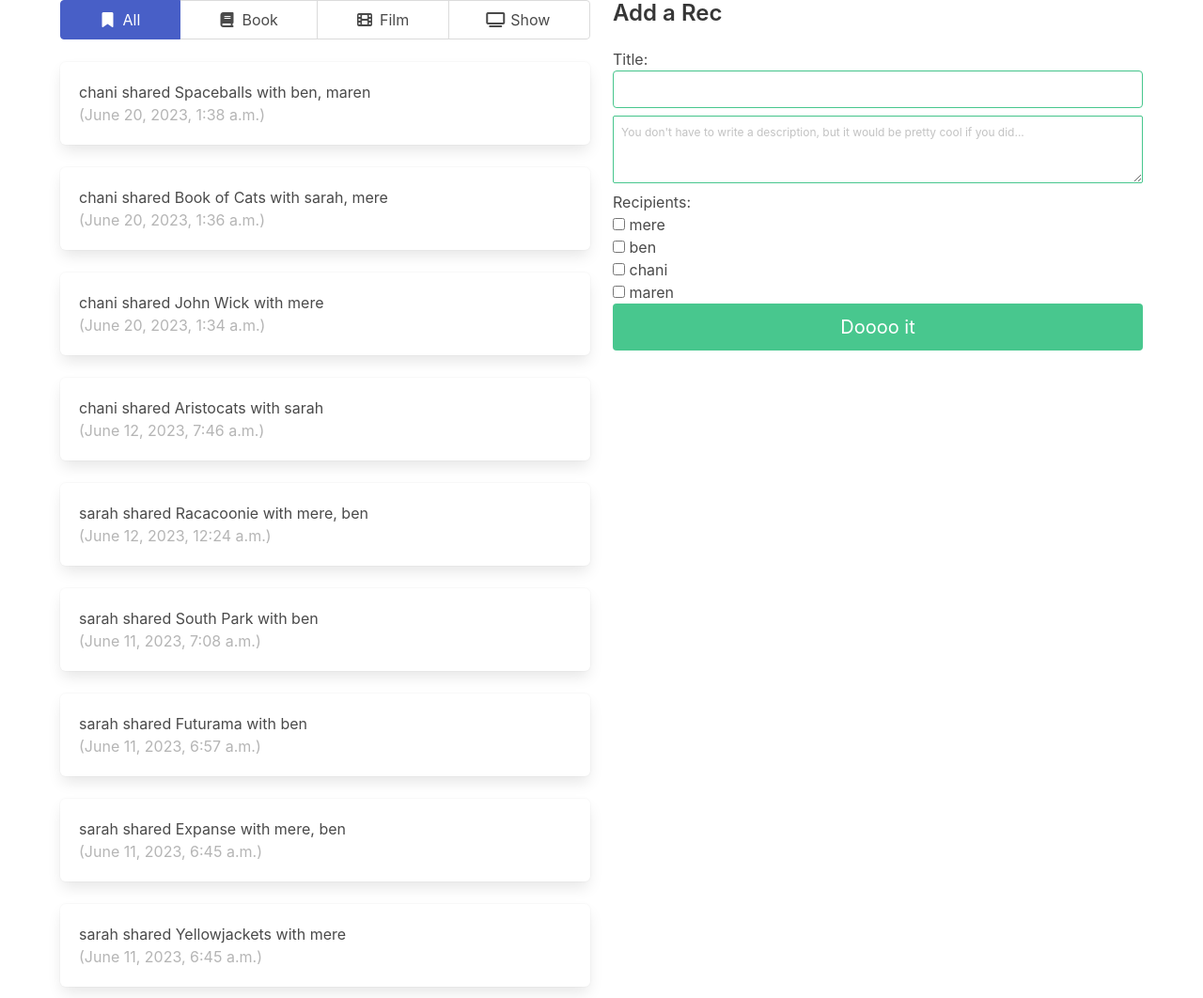
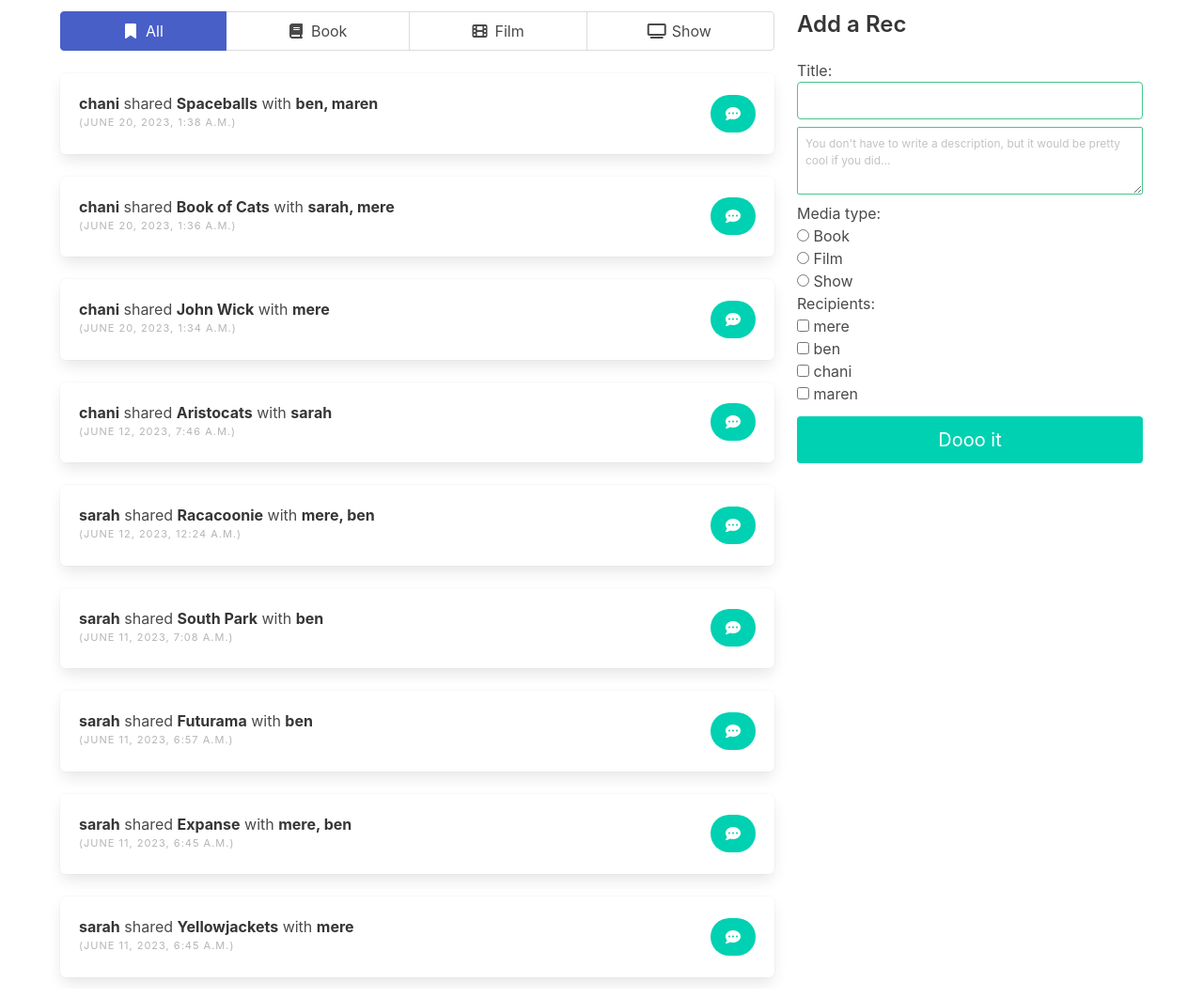
Before and after one commit to sarahelizabeth/watch-this-shit, a Django app: page / in a window 1280 px wide. Shown: the part 70-1132 px from the top of the page at 94% size. Run offline with Django 3.2, Linux system fonts and the light colour scheme; a user stored in the database is signed in; data comes from the database, SQL or seed files in the repository; both versions use the stored data as it was after the commit; some libraries are stand-ins or nearby versions; some web fonts are replaced.

Commit message:
got media type working in the form

```diff
--- a/social/urls.py
+++ b/social/urls.py
@@ -20,7 +20,6 @@ from django.contrib.auth import views
 urlpatterns = [
     path('admin/', admin.site.urls),
     path('', include('watchthisshit.urls')),
-    # path("accounts/", include("django.contrib.auth.urls")),
     path('accounts/login/', views.LoginView.as_view(), name='login'),
     path('accounts/logout/', views.LogoutView.as_view(next_page='/'), name='logout'),
     path('accounts/password-change/', views.PasswordChangeView.as_view(template_name='registration/password-change.html'), name='password-change'),
--- a/watchthisshit/forms.py
+++ b/watchthisshit/forms.py
@@ -1,6 +1,11 @@
 from django import forms
-from django.db.models.base import Model
-from .models import Profile, Recommendation
+from .models import Profile, Recommendation, MediaType
+
+MEDIA_CHOICES = (
+  ("Film", "Film"),
+  ("Show", "TV Show"),
+  ("Book", "Book"),
+)
 
 class RecForm(forms.ModelForm):
   title = forms.CharField(widget=forms.TextInput(
@@ -19,10 +24,14 @@ class RecForm(forms.ModelForm):
     queryset=None,
     widget=forms.CheckboxSelectMultiple
   )
+  media_type = forms.ModelChoiceField(
+    queryset=MediaType.objects.exclude(name__exact="Media"),
+    widget=forms.RadioSelect()
+  )
 
   class Meta:
     model = Recommendation
-    fields = ["title", "description", "recipients"]
+    fields = ["title", "description", "media_type", "recipients"]
 
   def __init__(self, *args, **kwargs):
     super().__init__(*args, **kwargs)
--- a/watchthisshit/templates/base.html
+++ b/watchthisshit/templates/base.html
@@ -76,7 +76,7 @@
     </nav>
 
     <div class="container">
-      <div class="columns">
+      <div class="columns mt-0">
         {% block content %}
         {% endblock %}
       </div>
--- a/watchthisshit/templates/watchthisshit/dashboard.html
+++ b/watchthisshit/templates/watchthisshit/dashboard.html
@@ -5,7 +5,6 @@
 {% block content %}
 
 <div class="column is-one-half">
-
   <div class="tabs is-toggle is-fullwidth">
     <ul>
       <li class="is-active">
@@ -27,20 +26,39 @@
 
   {% for rec in all_recs %}
   <div class="box">
-    <p>{{ rec.user.username }} shared {{ rec.title }} with {{ rec.recipients.all|join:", " }}</h5>
-    <p class="is-small has-text-grey-light">({{ rec.created_at }})</p>
+    <article class="level is-full-width is-mobile">
+      <div class="level-left">
+        <div class="level-item">
+          <div>
+            <p><strong>{{ rec.user.username }}</strong> shared <strong>{{ rec.title }}</strong> with <strong>{{ rec.recipients.all|join:", " }}</strong></p>
+            <p class="heading is-small has-text-grey-light">({{ rec.created_at }})</p>
+          </div>
+        </div>
+      </div>
+      <div class="level-right">
+        <div class="level-item">
+          <a href="{% url "watchthisshit:recommendation" pk=rec.pk %}">
+            <button class="button is-rounded is-primary">
+              <span class="icon">
+                <i class="fas fa-comment-dots"></i>
+              </span>
+            </button>
+          </a>
+        </div>
+      </div>
+    </article>
   </div>
   {% endfor %}
 </div>
 
-<div class="column is-one-half">
+<div class="column is-one-third">
   {% if user.is_authenticated %}
     <div class="block">
       <h4 class="title is-4">Add a Rec</h4>
       <form method="POST">
         {% csrf_token %}
         {{ form.as_p }}
-        <button class="button is-success is-fullwidth is-medium" type-"submit">Doooo it</button>
+        <button class="button is-primary is-fullwidth is-medium mt-3" type-"submit">Dooo it</button>
       </form>
     </div>
   {% endif %}
--- a/watchthisshit/urls.py
+++ b/watchthisshit/urls.py
@@ -1,11 +1,11 @@
-from django.urls import path, include
-from .views import dashboard, profile_list, profile
+from django.urls import path
+from .views import dashboard, profile_list, profile, recommendation
 
 app_name = "watchthisshit"
 
 urlpatterns = [
     path("", dashboard, name="dashboard"),
-    # path("accounts/", include("django.contrib.auth.urls")),
     path("profile_list/", profile_list, name="profile_list"),
     path("profile/<int:pk>", profile, name="profile"),
+    path("recommendation/<int:pk>/", recommendation, name="recommendation"),
 ]
--- a/watchthisshit/views.py
+++ b/watchthisshit/views.py
@@ -1,4 +1,4 @@
-from django.shortcuts import render, redirect
+from django.shortcuts import render, redirect, get_object_or_404
 from django.contrib.auth.decorators import login_required
 from .models import Profile, Recommendation, MediaType
 from .forms import RecForm
@@ -42,3 +42,12 @@ def profile(request, pk):
       current_user_profile.follows.remove(profile)
     current_user_profile.save()
   return render(request, "watchthisshit/profile.html", {"profile": profile})
+
+def recommendation(request, pk):
+  rec = get_object_or_404(Recommendation, pk=pk)
+  current_rec_id = rec.id
+  recent_recs = rec.user.recs.all().exclude(pk=current_rec_id).order_by("-created_at")[:5]
+  return render(request, "watchthisshit/recommendation.html", {
+    "rec": rec,
+    "recent_recs": recent_recs,
+  })
```
Also changed, not shown: watchthisshit/templates/watchthisshit/recommendation.html (added, +92 -0 lines), db.sqlite3.
